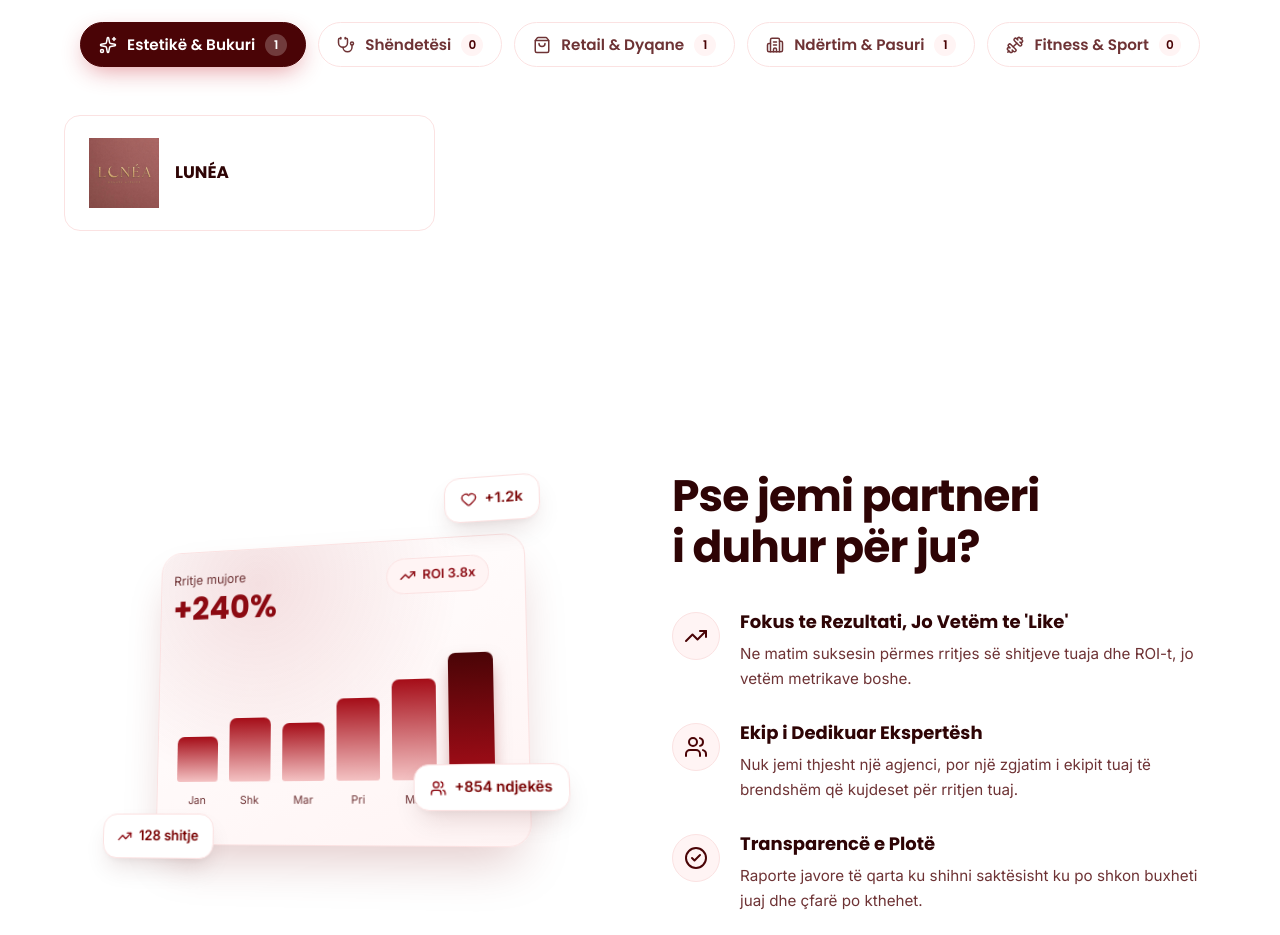
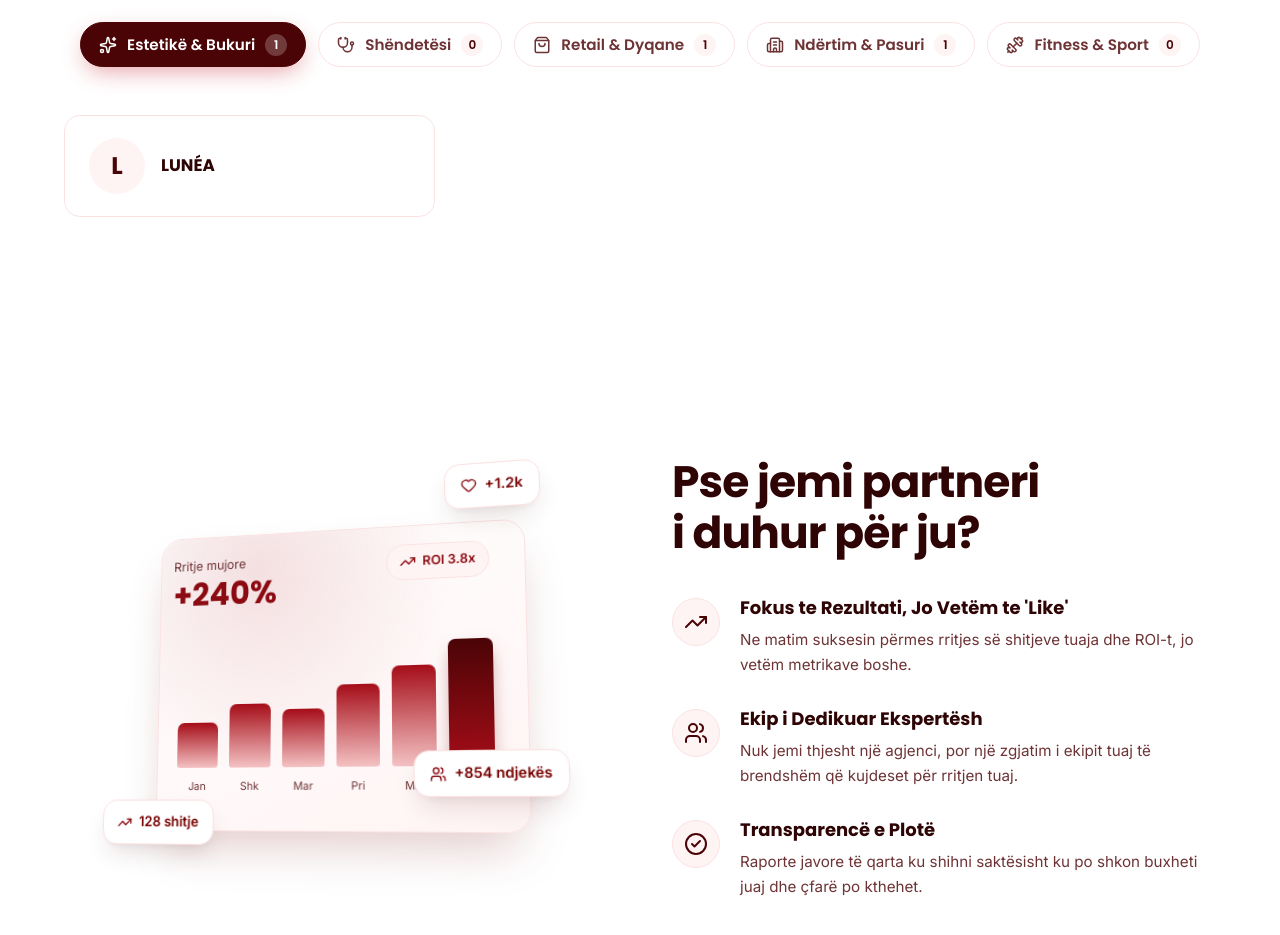
Before and after one commit to TheSlimShady09/Amai-Marketing, a React (Vite) app: page / in a window 1280 px wide. Shown: the part 2000-2935 px from the top of the page. Built offline with nearby package versions, Linux system fonts and the light colour scheme.

Commit message:
Fix broken business logos by defaulting to round fallback avatars and style them nicely

```diff
--- a/src/App.css
+++ b/src/App.css
@@ -563,9 +563,9 @@
 
 .biz-mark {
   flex-shrink: 0;
-  width: 46px;
-  height: 46px;
-  border-radius: 12px;
+  width: 56px;
+  height: 56px;
+  border-radius: 50%;
   background: var(--red-50);
   color: var(--red-900);
   display: flex;
@@ -573,7 +573,7 @@
   justify-content: center;
   font-family: var(--font-heading);
   font-weight: 700;
-  font-size: 1.25rem;
+  font-size: 1.5rem;
 }
 
 .biz-name {
--- a/src/App.jsx
+++ b/src/App.jsx
@@ -77,7 +77,7 @@ const BIZNES_KATEGORITE = [
     label: 'Estetikë & Bukuri',
     icon: <Sparkles size={18} />,
     biznese: [
-      { id: 'lunea', emri: 'LUNÉA', logo: '/lunea.png' }
+      { id: 'lunea', emri: 'LUNÉA', logo: null }
     ]
   },
   {
@@ -91,7 +91,7 @@ const BIZNES_KATEGORITE = [
     label: 'Retail & Dyqane',
     icon: <ShoppingBag size={18} />,
     biznese: [
-      { id: 'dolce-casa', emri: 'Dolce Casa', logo: '/dolce-casa.png' }
+      { id: 'dolce-casa', emri: 'Dolce Casa', logo: null }
     ]
   },
   {
@@ -99,7 +99,7 @@ const BIZNES_KATEGORITE = [
     label: 'Ndërtim & Pasuri',
     icon: <Building2 size={18} />,
     biznese: [
-      { id: 'hidros', emri: 'Hidros', logo: '/hidros.png' }
+      { id: 'hidros', emri: 'Hidros', logo: null }
     ]
   },
   {
```
